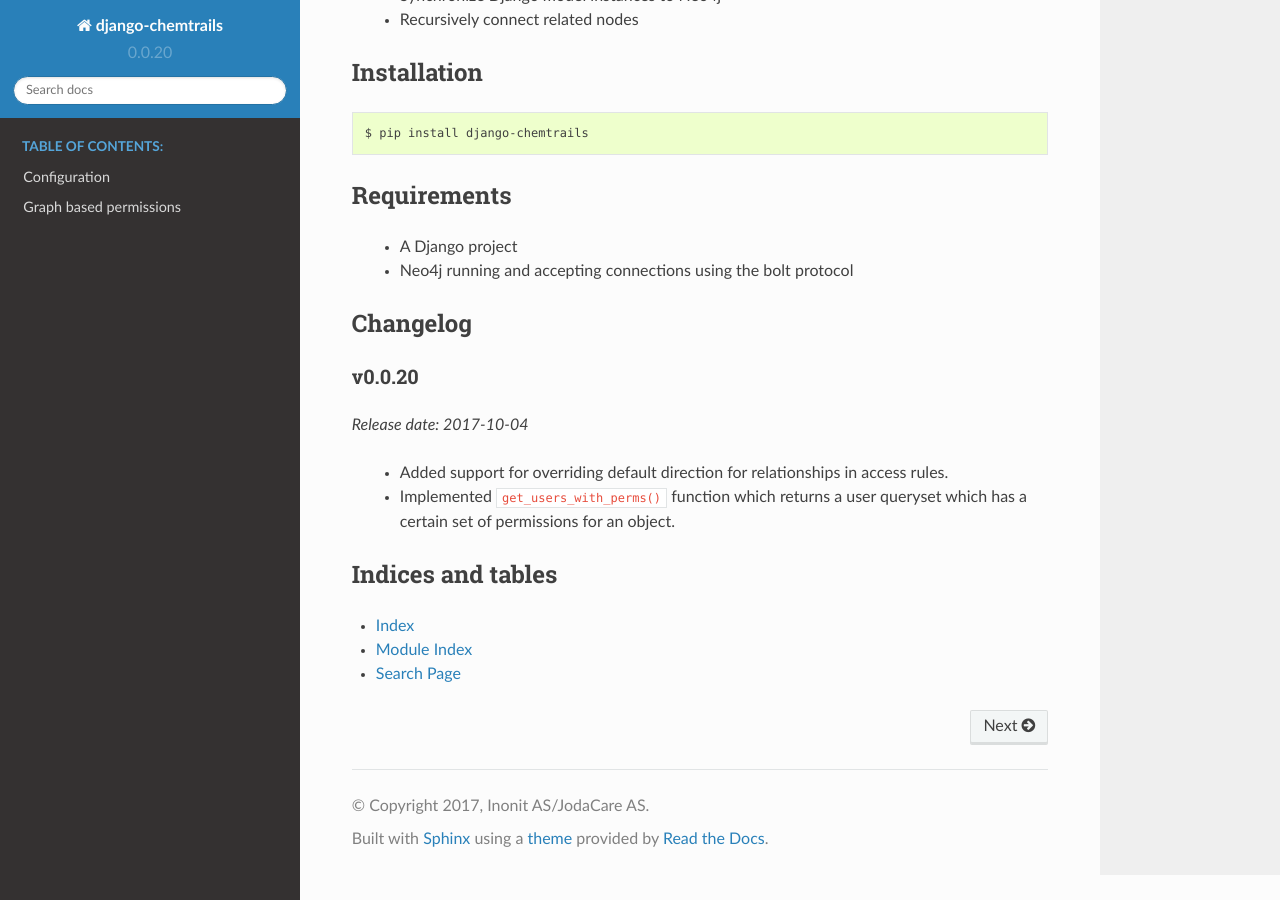
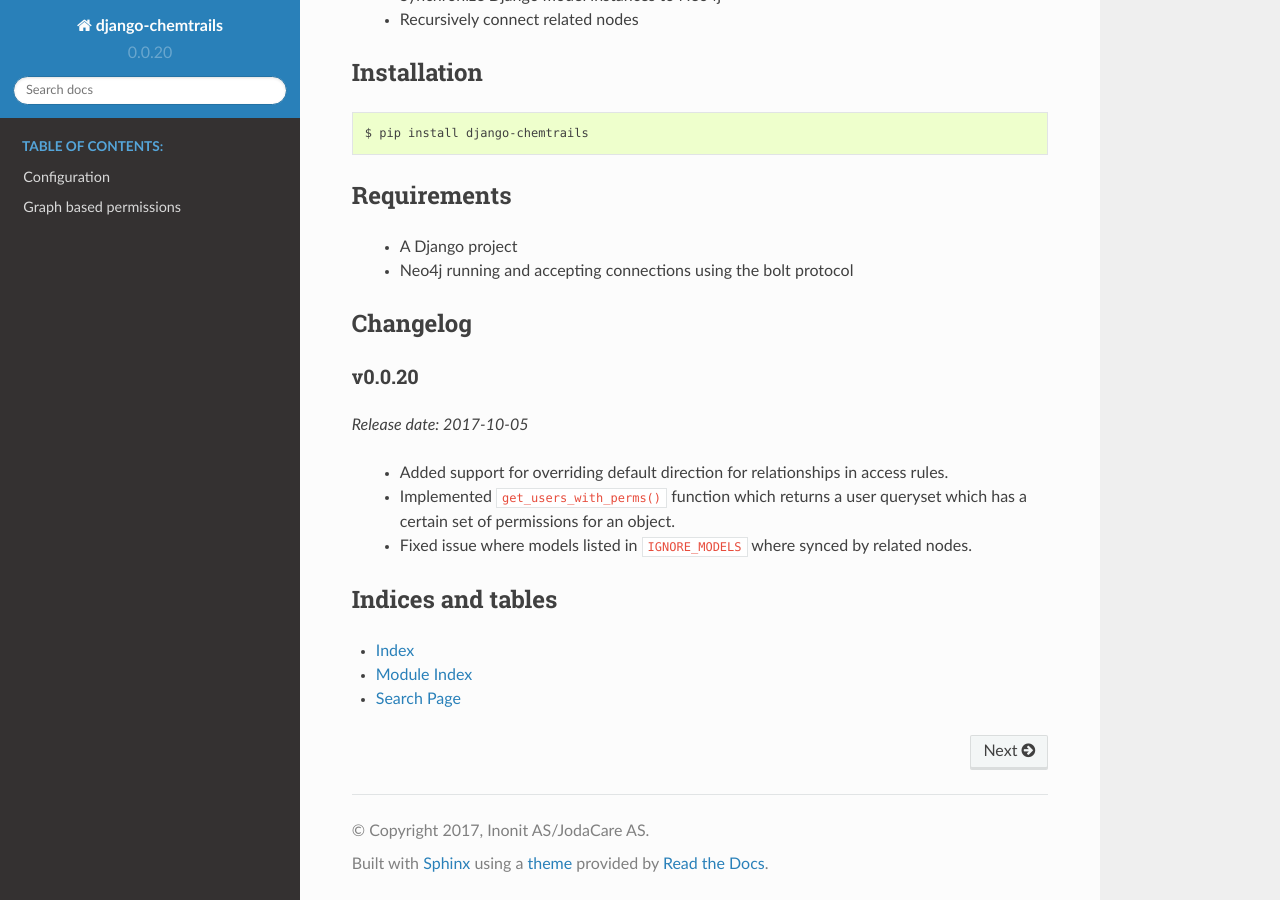
Before and after one commit to inonit/django-chemtrails, a Sphinx documentation site: the page built from docs/index.rst, in a window 1280 px wide and 900 px high, scrolled down 931 px. Built offline with Sphinx 7.4.7 and the Read the Docs theme 2.0.0, drawn with Linux system fonts in a browser that asks for light colours.

Commit message:
Updated docs

```diff
--- a/docs/index.rst
+++ b/docs/index.rst
@@ -44,11 +44,12 @@
 
 v0.0.20
 -------
-*Release date: 2017-10-04*
+*Release date: 2017-10-05*
 
     - Added support for overriding default direction for relationships in access rules.
     - Implemented ``get_users_with_perms()`` function which returns a user queryset which has
       a certain set of permissions for an object.
+    - Fixed issue where models listed in ``IGNORE_MODELS`` where synced by related nodes.
 
 
 Indices and tables
```
